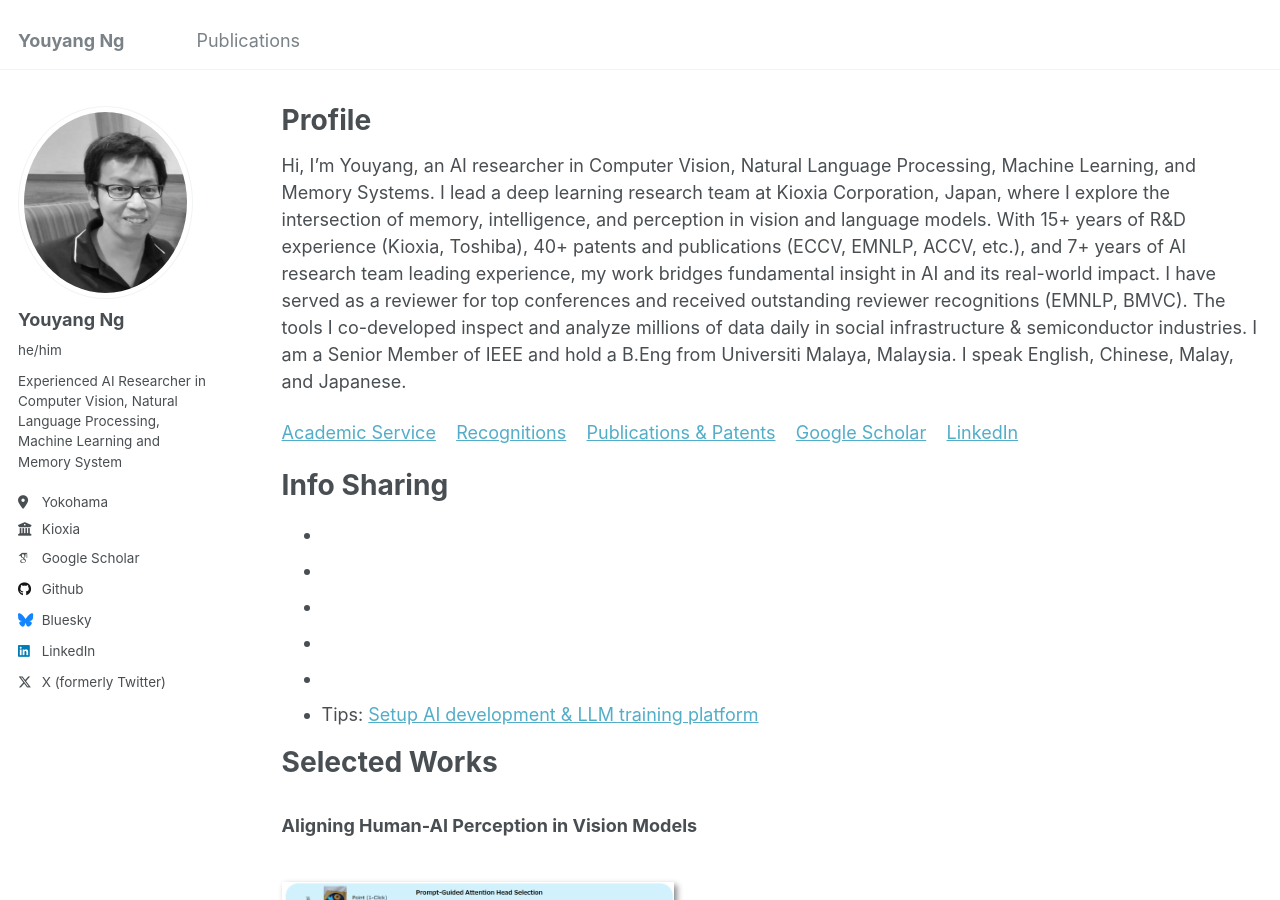
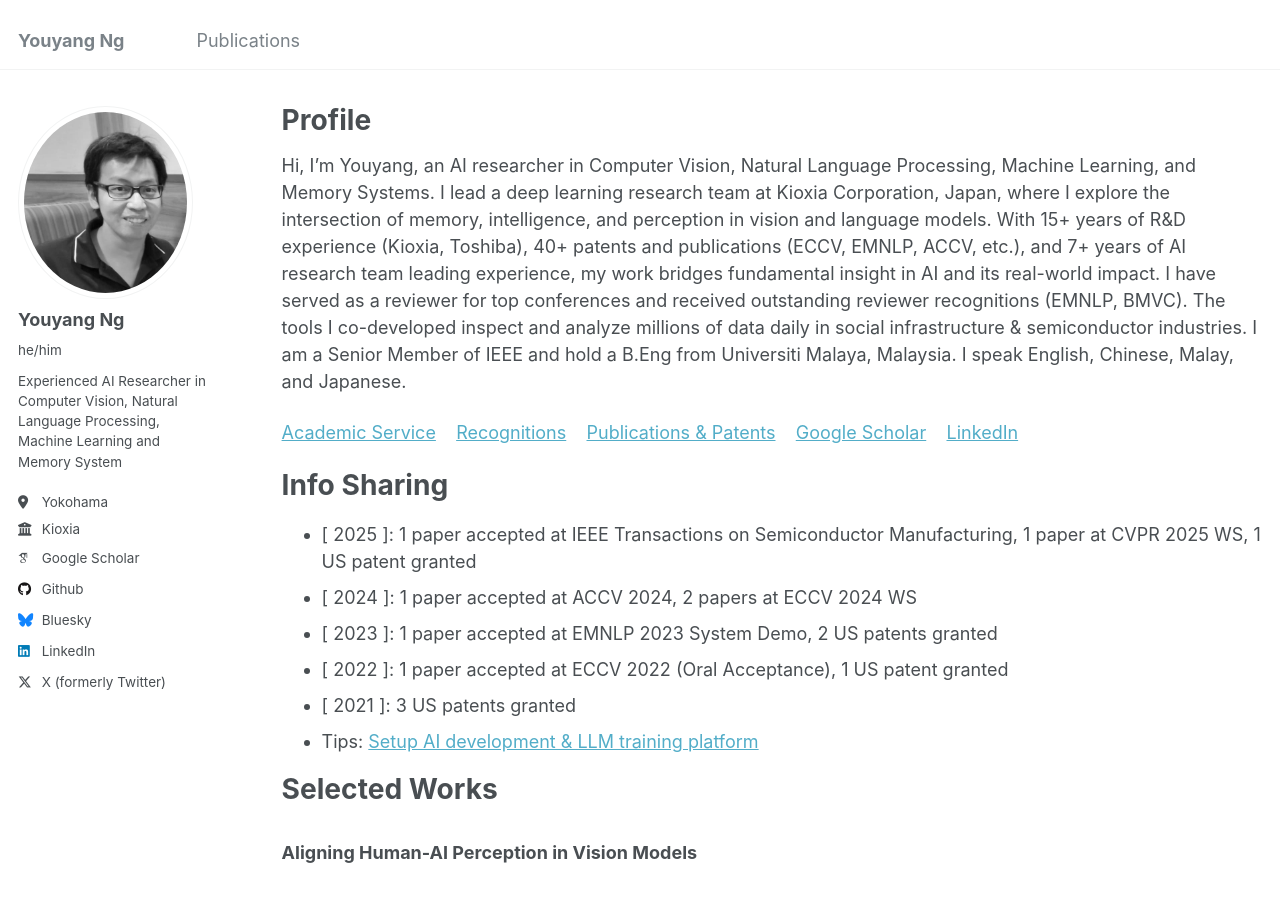
Before and after one commit to yy29/yy29.github.io, a Jekyll site: the page built from _pages/about.md, in a window 1280 px wide and 900 px high. Built offline with Jekyll 4.4.1, drawn with Linux system fonts in a browser that asks for light colours; some web fonts are replaced.

Commit message:
Update about.md

```diff
--- a/_pages/about.md
+++ b/_pages/about.md
@@ -13,11 +13,11 @@ Hi, I’m Youyang, an AI researcher in Computer Vision, Natural Language Process
 [Academic Service](#service) &nbsp;&nbsp; [Recognitions](#recognitions) &nbsp;&nbsp; [Publications & Patents](publications.md) &nbsp;&nbsp; [Google Scholar](https://scholar.google.com/citations?user=4BGLw_QAAAAJ) &nbsp;&nbsp; [LinkedIn](https://www.linkedin.com/in/youyang-ng-55a10ab9/)
 
 # Info Sharing
-* [ 2025 ]: 1 paper accepted at IEEE Transactions on Semiconductor Manufacturing, 1 paper at CVPR 2025 WS, 1 US patent granted
-* [ 2024 ]: 1 paper accepted at ACCV 2024, 2 papers at ECCV 2024 WS
-* [ 2023 ]: 1 paper accepted at EMNLP 2023 System Demo, 2 US patents granted
-* [ 2022 ]: 1 paper accepted at ECCV 2022 (Oral Acceptance), 1 US patent granted
-* [ 2021 ]: 3 US patents granted
+* \[ 2025 \]: 1 paper accepted at IEEE Transactions on Semiconductor Manufacturing, 1 paper at CVPR 2025 WS, 1 US patent granted
+* \[ 2024 \]: 1 paper accepted at ACCV 2024, 2 papers at ECCV 2024 WS
+* \[ 2023 \]: 1 paper accepted at EMNLP 2023 System Demo, 2 US patents granted
+* \[ 2022 \]: 1 paper accepted at ECCV 2022 (Oral Acceptance), 1 US patent granted
+* \[ 2021 \]: 3 US patents granted
 * Tips: [Setup AI development & LLM training platform](https://github.com/yy29/aws-ec2-tips-llm-chat-ai)
 
 # Selected Works
```
